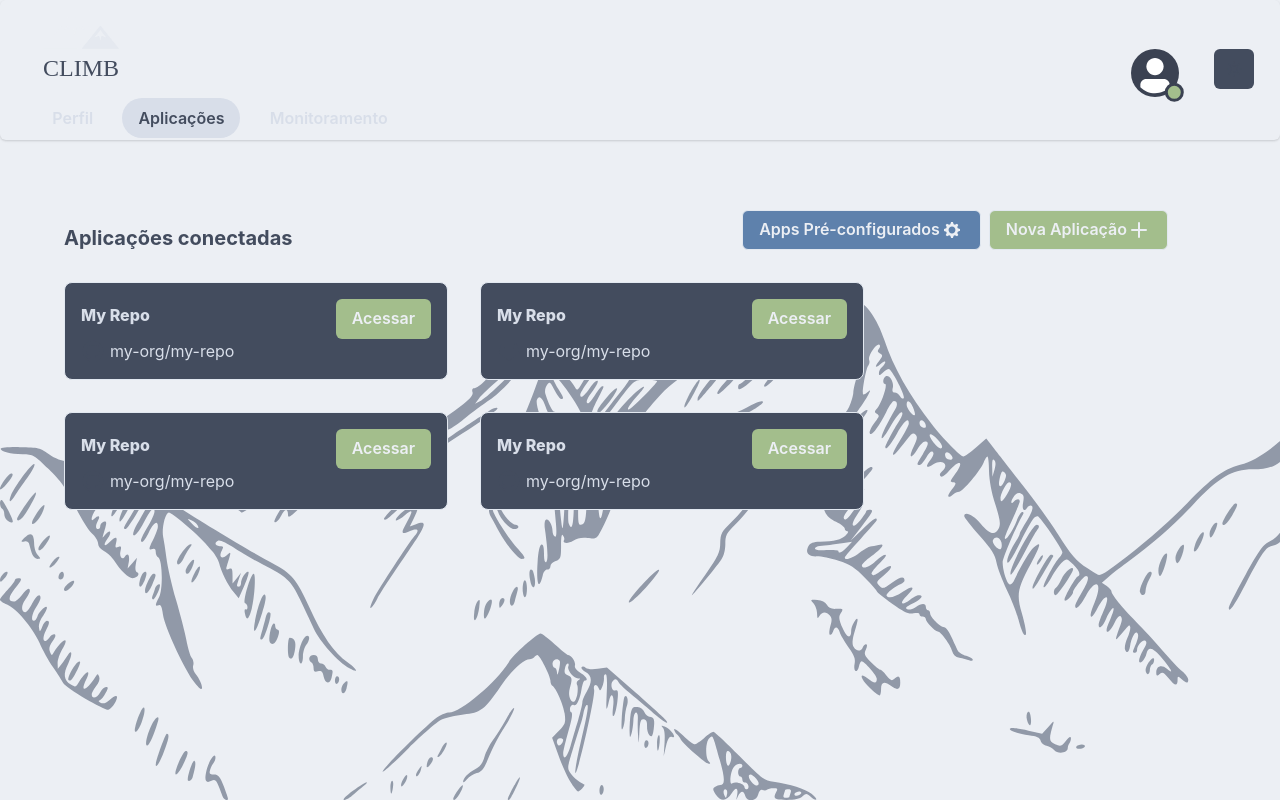
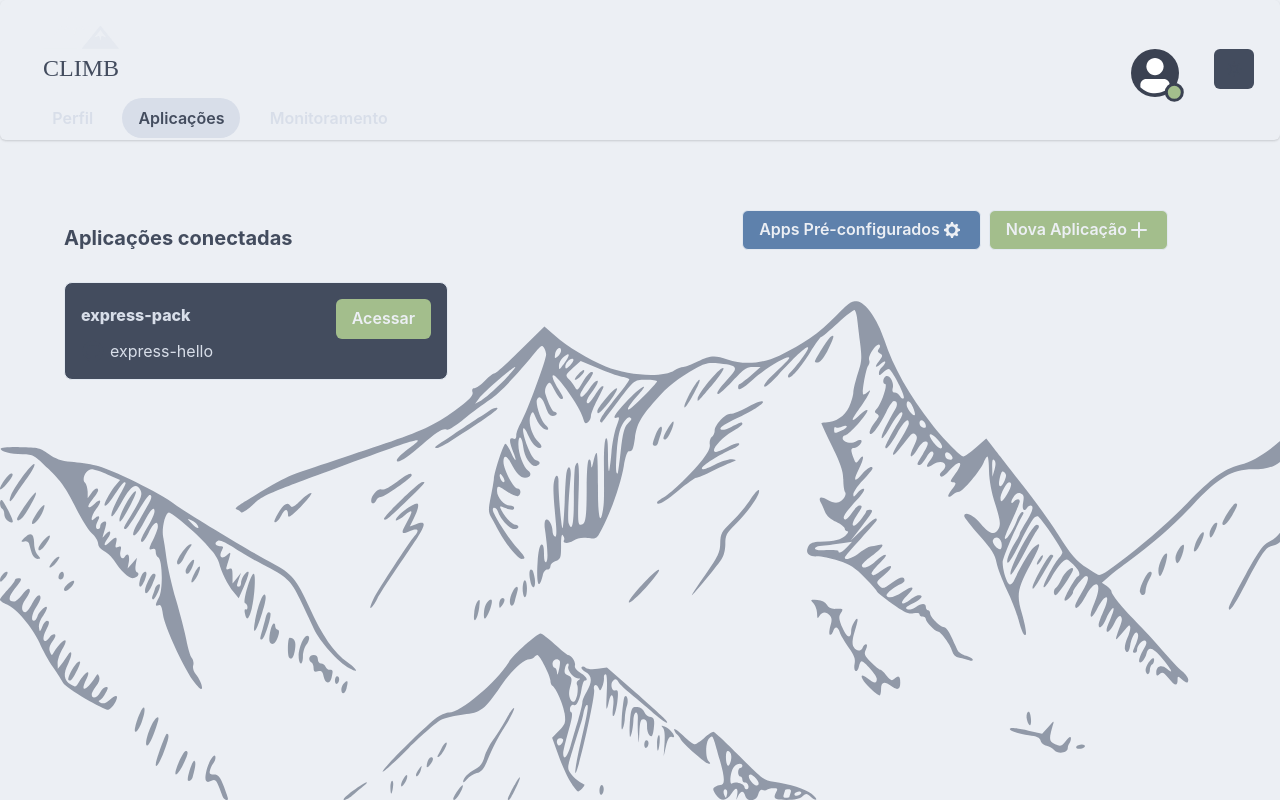
Before and after one commit to ianbandrade/plf-es-2021-1-ti5-6702100-climb, a Next.js app in the folder codigo/frontend/: page /user/apps in a window 1280 px wide. Built offline with nearby package versions, Linux system fonts and the light colour scheme; a web font is replaced by a local one.

Commit message:
feat: interface application response

```diff
--- a/codigo/frontend/src/components/RepoItem/RepoItem.tsx
+++ b/codigo/frontend/src/components/RepoItem/RepoItem.tsx
@@ -6,7 +6,7 @@ import { colors } from "../../styles/customTheme"
 import { RepoItemProps } from "../../shared/interfaces/RepoItemProps"
 
 
-export const RepoItem = (props: RepoItemProps) => {
+export const RepoItem = (props: RepoItemProps.Application) => {
 
     const { colorMode } = useColorMode();
     const color = (light: boolean) => light ? colors.light.Nord4 : colors.dark.Nord2
@@ -16,10 +16,10 @@ export const RepoItem = (props: RepoItemProps) => {
 
     return (
         <>
-            <Box borderWidth="1px" borderRadius="lg"
+            <Flex borderWidth="1px" borderRadius="lg"
                 _hover={{ transition: "0.3s ease-out", boxShadow: "dark-lg" }}
-                overflow="hidden" display="flex" flexDirection="column" p="4" bg={bgcolor} width="sm" m="4">
-                <Box display="flex">
+                overflow="hidden"  flexDirection="column" p="4" bg={bgcolor} width="sm" m="4">
+                <Flex>
                     <Box>
                         <Text mt="1"
                             fontWeight="extrabold"
@@ -27,19 +27,19 @@ export const RepoItem = (props: RepoItemProps) => {
                             lineHeight="tight"
                             color={textColor}
                             isTruncated>
-                            {props?.title}
+                            {props?.name}
 
                         </Text>
                     </Box>
                     <Spacer />
                     <Box>
-                        <Button as="a" href={props?.link}
+                        <Button as="a" href={props?.url}
                             _hover={{}} background={colors.aurora.Nord14}
                             color={colors.light.Nord6}>
                             Acessar
                                 </Button>
                     </Box>
-                </Box>
+                </Flex>
                 <Flex>
                     <Icon
                         as={props.icon}
@@ -51,11 +51,11 @@ export const RepoItem = (props: RepoItemProps) => {
                         color={textColor}
                         margin="auto 0"
                         isTruncated>
-                        {`${props?.org}/${props.logicalName}`}
+                        {`${props.repository}`}
                     </Text>
                 </Flex>
 
-            </Box>
+            </Flex>
         </>
     )
 }
--- a/codigo/frontend/src/pages/user/apps/index.tsx
+++ b/codigo/frontend/src/pages/user/apps/index.tsx
@@ -4,15 +4,43 @@ import { RiGitlabFill } from "react-icons/ri";
 import { RepoItemProps } from "../../../shared/interfaces/RepoItemProps";
 import { RepoItem } from "../../../components/RepoItem/RepoItem";
 import { ActionButton } from "../../../components/SubHeading/ActionButton";
+import { IconType } from "react-icons/lib";
 
 export const Apps = () => {
 
-  const repos: RepoItemProps[] = [{ link: "https://github.com/", logicalName: "my-repo", org: "my-org", title: "My Repo" },
-  { link: "https://gitlab.com/2", logicalName: "my-repo", org: "my-org", title: "My Repo" },
-  { link: "https://github.com/3", logicalName: "my-repo", org: "my-org", title: "My Repo" },
-  { link: "https://github.com/4", logicalName: "my-repo", org: "my-org", title: "My Repo" }];
+  const avaiableIcons: Record<string, IconType> = {
+    "github": AiFillGithub,
+    "gitlab": RiGitlabFill,
+  }
+  const icon = (provider: string): IconType => avaiableIcons[provider];
 
-  const renderRepos = repos.map(repo => <RepoItem {...repo} icon={repo.link.includes("github") ? AiFillGithub : RiGitlabFill} key={repo.link} />)
+  const repos: RepoItemProps.RootObject = {
+    applications: [
+      {
+        id: "6e67872f-c459-4f18-2153-41f5ff17947b",
+        name: "express-pack",
+        repository: "express-hello",
+        url: "://example.com/hello.git",
+        provider: "github",
+        branch: "master",
+        path: "/",
+        environments: [
+          {
+            key: "DATABASE_PORT",
+            value: "5432"
+          }
+        ]
+      },
+    ]
+  }
+
+  const renderRepos = repos.applications
+    .map((repo: RepoItemProps.Application) =>
+      <RepoItem {...repo}
+        icon={icon(repo.provider)}
+        key={repo.id}
+      />
+    )
 
   return (
     <Box display="flex" flexDirection="column" padding="12" width="full" >
```
Also changed, not shown: codigo/frontend/src/shared/interfaces/RepoItemProps.ts (+23 -6 lines).
